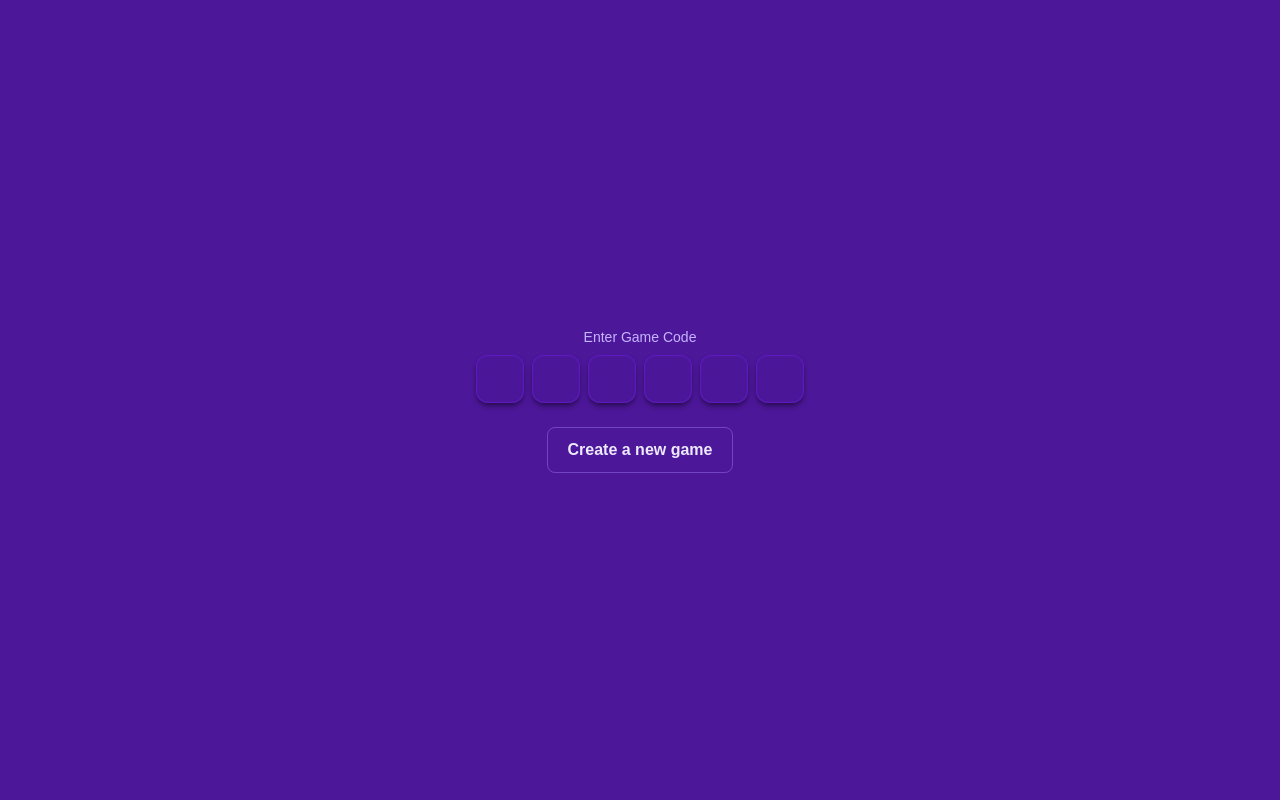
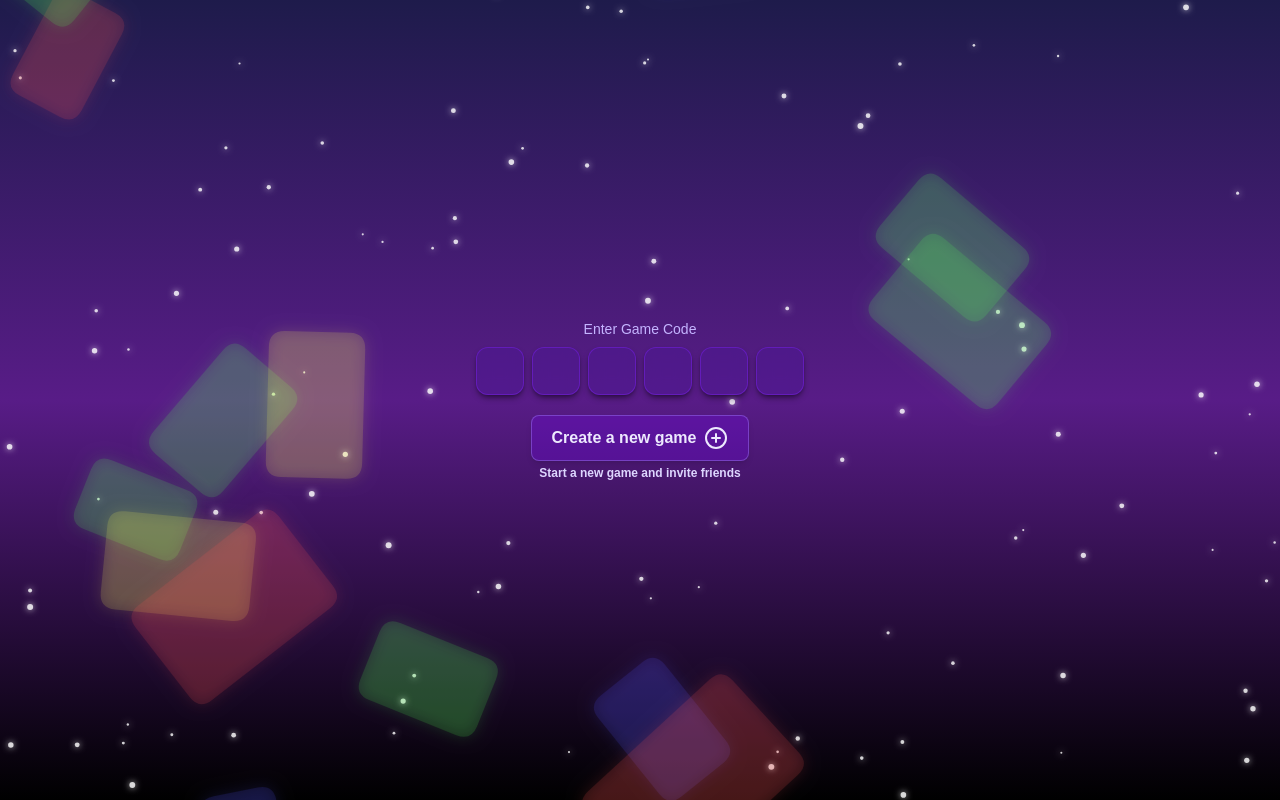
Before and after one commit to maciejpvp/uno, a React app in the folder frontend/: page / in a window 1280 px wide. Built offline with nearby package versions, Linux system fonts and the light colour scheme; no server answers; the HTML template or start-up script is replaced by a standard one.

Commit message:
feat(ui): Improve MainMenu

```diff
--- a/frontend/package.json
+++ b/frontend/package.json
@@ -11,6 +11,7 @@
   },
   "dependencies": {
     "@tailwindcss/vite": "^4.1.13",
+    "lucide-react": "^0.544.0",
     "react": "^19.1.1",
     "react-dom": "^19.1.1",
     "socket.io-client": "^4.8.1",
--- a/frontend/src/App.tsx
+++ b/frontend/src/App.tsx
@@ -1,6 +1,8 @@
 import { useEffect } from "react";
 import { useSocketStore } from "./store/socketStore";
 import CodeInput from "./components/CodeInput";
+import { GameBackground } from "./components/Background";
+import { CreateLobbyButton } from "./components/CreateLobbyButton";
 
 export const App = () => {
   const socket = useSocketStore((store) => store.socket);
@@ -18,14 +20,6 @@ export const App = () => {
     //eslint-disable-next-line
   }, []);
 
-  const handleCreateLobby = () => {
-    if (!socket?.active) return;
-
-    socket.emit("createLobby", (res) => {
-      console.log(res);
-    });
-  };
-
   const handleJoinLobby = (val: number) => {
     if (!socket?.active) return;
 
@@ -35,27 +29,18 @@ export const App = () => {
   };
 
   return (
-    <div className="bg-violet-900 w-screen h-screen flex justify-center items-center relative">
-      <div className="flex flex-col gap-6 items-center w-full max-w-sm">
-        <div className="flex flex-col gap-2 items-center">
-          <label className="text-violet-300 text-sm font-medium">
-            Enter Game Code
-          </label>
-          <CodeInput callback={(val) => handleJoinLobby(Number(val))} />
+    <div>
+      <GameBackground />
+      <div className="w-screen h-screen flex justify-center items-center relative">
+        <div className="flex flex-col gap-5 items-center">
+          <div className="flex flex-col gap-2 justify-center items-center">
+            <label className="text-violet-300 text-sm font-medium">
+              Enter Game Code
+            </label>
+            <CodeInput callback={(val) => handleJoinLobby(Number(val))} />
+          </div>
+          <CreateLobbyButton />
         </div>
-
-        <button
-          onClick={handleCreateLobby}
-          className="
-        text-violet-100 text-sm font-medium
-        px-5 py-2.5 rounded-lg
-        border border-violet-400/40
-        hover:border-violet-300 hover:bg-violet-800/40
-        transition-colors
-      "
-        >
-          Create a new game
-        </button>
       </div>
     </div>
   );
--- /dev/null
+++ b/frontend/src/components/Background.tsx
@@ -0,0 +1,152 @@
+import { useEffect, useRef } from "react";
+
+type Shape = {
+  x: number;
+  y: number;
+  width: number;
+  height: number;
+  color: string;
+  rotation: number;
+  rotationSpeed: number;
+  speed: number;
+  type: "card" | "star";
+};
+
+export function GameBackground() {
+  const canvasRef = useRef<HTMLCanvasElement | null>(null);
+  const shapesRef = useRef<Shape[]>([]);
+
+  useEffect(() => {
+    const canvas = canvasRef.current;
+    if (!canvas) return;
+    const ctx = canvas.getContext("2d");
+    if (!ctx) return;
+
+    const resize = () => {
+      canvas.width = window.innerWidth;
+      canvas.height = window.innerHeight;
+    };
+    resize();
+    window.addEventListener("resize", resize);
+
+    const colors = ["#FF5555", "#55FF55", "#5555FF", "#FFFF55"];
+
+    // Generate cards with evenly spaced Y positions
+    const cardCount = 14;
+    const cards: Shape[] = Array.from({ length: cardCount }, (_, i) => {
+      const size = 80 + Math.random() * 120;
+      return {
+        x: Math.random() * window.innerWidth,
+        y: (i / cardCount) * window.innerHeight, // evenly spaced
+        width: size * 0.66,
+        height: size,
+        color: colors[Math.floor(Math.random() * colors.length)],
+        rotation: Math.random() * Math.PI * 2,
+        rotationSpeed: (Math.random() - 0.5) * 0.002,
+        speed: 0.35 + Math.random() * 0.1, // smaller variation
+        type: "card" as const,
+      };
+    });
+
+    // Generate stars
+    const stars: Shape[] = Array.from({ length: 100 }, () => ({
+      x: Math.random() * window.innerWidth,
+      y: Math.random() * window.innerHeight,
+      width: Math.random() * 2 + 1,
+      height: Math.random() * 2 + 1,
+      color: "white",
+      rotation: 0,
+      rotationSpeed: 0,
+      speed: 0.05 + Math.random() * 0.05,
+      type: "star" as const,
+    }));
+
+    shapesRef.current = [...cards, ...stars];
+
+    function draw() {
+      if (!ctx || !canvas) return;
+
+      ctx.clearRect(0, 0, canvas.width, canvas.height);
+
+      // Gradient background
+      const gradient = ctx.createLinearGradient(0, 0, 0, canvas.height);
+      gradient.addColorStop(0, "#1e1b4b"); // indigo-900
+      gradient.addColorStop(0.5, "#581c87"); // purple-900
+      gradient.addColorStop(1, "#000000"); // black
+      ctx.fillStyle = gradient;
+      ctx.fillRect(0, 0, canvas.width, canvas.height);
+
+      // Sort by height (bigger cards on top)
+      const sorted = [...shapesRef.current].sort((a, b) => a.height - b.height);
+
+      sorted.forEach((s) => {
+        // Update position
+        s.y += s.speed;
+        s.rotation += s.rotationSpeed;
+
+        // Reset when off screen (below canvas)
+        if (s.type === "card" && s.y - s.height / 2 > canvas.height) {
+          s.y = -s.height; // respawn just above screen
+          s.x = Math.random() * canvas.width;
+        }
+        if (s.type === "star" && s.y > canvas.height) {
+          s.y = -10;
+          s.x = Math.random() * canvas.width;
+        }
+
+        if (s.type === "card") {
+          ctx.save();
+          ctx.translate(s.x, s.y);
+          ctx.rotate(s.rotation);
+
+          ctx.fillStyle = s.color;
+          ctx.globalAlpha = 0.15; // less bright
+          ctx.shadowColor = s.color;
+          ctx.shadowBlur = 15;
+
+          // Rounded rectangle (UNO-like card shape)
+          const r = 16;
+          const w = s.width;
+          const h = s.height;
+          ctx.beginPath();
+          ctx.moveTo(-w / 2 + r, -h / 2);
+          ctx.lineTo(w / 2 - r, -h / 2);
+          ctx.quadraticCurveTo(w / 2, -h / 2, w / 2, -h / 2 + r);
+          ctx.lineTo(w / 2, h / 2 - r);
+          ctx.quadraticCurveTo(w / 2, h / 2, w / 2 - r, h / 2);
+          ctx.lineTo(-w / 2 + r, h / 2);
+          ctx.quadraticCurveTo(-w / 2, h / 2, -w / 2, h / 2 - r);
+          ctx.lineTo(-w / 2, -h / 2 + r);
+          ctx.quadraticCurveTo(-w / 2, -h / 2, -w / 2 + r, -h / 2);
+          ctx.closePath();
+          ctx.fill();
+
+          ctx.restore();
+        } else {
+          // Draw stars
+          ctx.save();
+          ctx.globalAlpha = 0.8;
+          ctx.fillStyle = "white";
+          ctx.shadowColor = "white";
+          ctx.shadowBlur = 6;
+          ctx.beginPath();
+          ctx.arc(s.x, s.y, s.width, 0, Math.PI * 2);
+          ctx.fill();
+          ctx.restore();
+        }
+      });
+
+      requestAnimationFrame(draw);
+    }
+
+    requestAnimationFrame(draw);
+
+    return () => {
+      window.removeEventListener("resize", resize);
+    };
+  }, []);
+
+  return (
+    <canvas ref={canvasRef} className="fixed inset-0 w-full h-full block" />
+  );
+}
--- /dev/null
+++ b/frontend/src/components/CreateLobbyButton.tsx
@@ -0,0 +1,46 @@
+import { PlusCircleIcon } from "lucide-react";
+import { useSocketStore } from "../store/socketStore";
+
+export const CreateLobbyButton = () => {
+  const socket = useSocketStore((store) => store.socket);
+
+  const handleCreateLobby = () => {
+    if (!socket?.active) return;
+
+    socket.emit("createLobby", (res) => {
+      console.log(res);
+    });
+  };
+
+  return (
+    <div
+      className="
+        flex flex-col items-center justify-center gap-1
+        transition-all duration-300 ease-in-out
+        hover:scale-105 active:scale-95
+      hover:gap-2
+      "
+    >
+      <button
+        onClick={handleCreateLobby}
+        className="
+          text-violet-100 text-sm font-medium
+          px-5 py-2.5 rounded-lg
+          border border-violet-400/40
+          bg-violet-700/30
+          hover:border-violet-300 hover:bg-violet-800/50
+          active:bg-violet-900/60
+          transition-all duration-300 ease-in-out
+          flex flex-row justify-center items-center gap-2
+          shadow-md hover:shadow-lg active:shadow-sm
+        "
+      >
+        Create a new game
+        <PlusCircleIcon className="transition-transform duration-300 ease-in-out group-hover:rotate-90" />
+      </button>
+      <p className="text-violet-200 text-xs">
+        Start a new game and invite friends
+      </p>
+    </div>
+  );
+};
```
Also changed, not shown: 1 other file (tests, documents, lock files or other folders).
